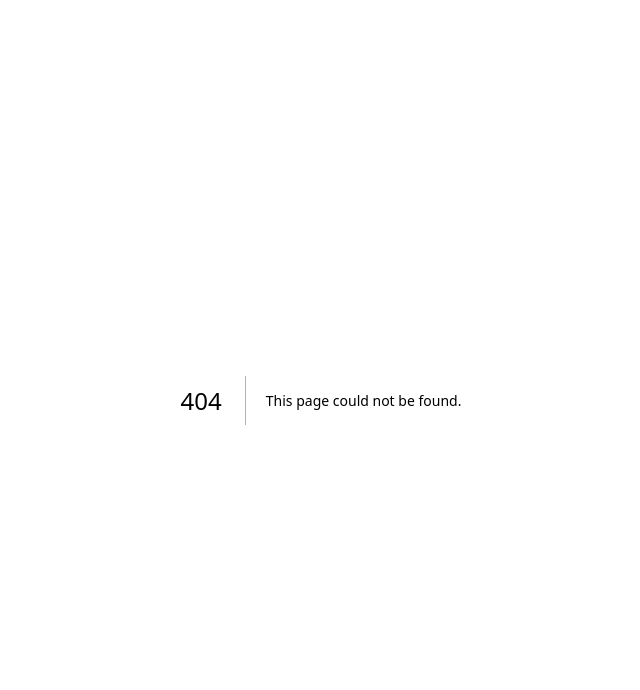
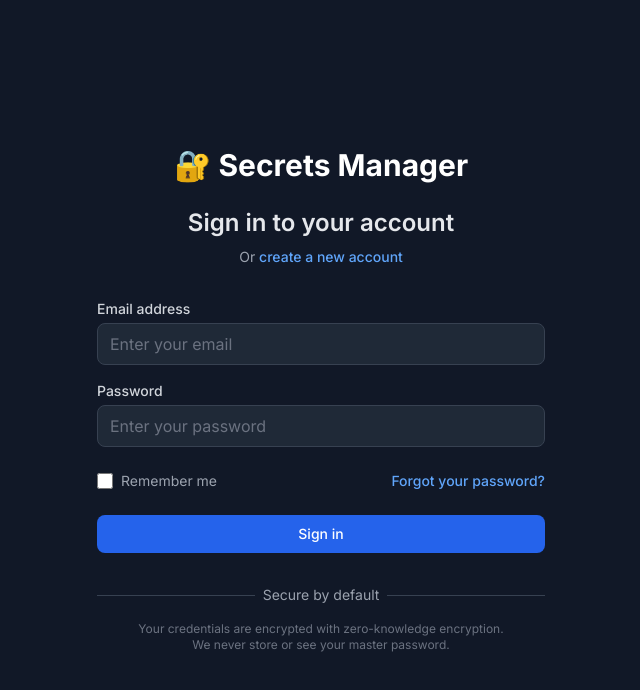
Before and after one commit to agungtrisutaji/secrete-manager, a Next.js app in the folder frontend/: page /login in a window 1280 px wide. Before the commit this address had no page. Shown: the top 690 px of the page, without its empty margins (319-959 px from the left). Built offline with nearby package versions, Linux system fonts and the light colour scheme.

Commit message:
feat: implement login page

```diff
--- /dev/null
+++ b/frontend/src/app/login/page.tsx
@@ -0,0 +1,171 @@
+'use client';
+
+import { useState } from 'react';
+import Link from 'next/link';
+import { useRouter } from 'next/navigation';
+
+export default function LoginPage() {
+  const router = useRouter();
+  const [email, setEmail] = useState('');
+  const [password, setPassword] = useState('');
+  const [error, setError] = useState('');
+  const [isLoading, setIsLoading] = useState(false);
+
+  const handleSubmit = async (e: React.FormEvent) => {
+    e.preventDefault();
+    setError('');
+    setIsLoading(true);
+
+    try {
+      const response = await fetch(`${process.env.NEXT_PUBLIC_API_URL || 'http://localhost:8000/api/v1'}/auth/login`, {
+        method: 'POST',
+        headers: {
+          'Content-Type': 'application/json',
+        },
+        body: JSON.stringify({ email, password }),
+      });
+
+      const data = await response.json();
+
+      if (!response.ok) {
+        throw new Error(data.detail || 'Login failed');
+      }
+
+      // Store tokens
+      localStorage.setItem('access_token', data.access_token);
+      localStorage.setItem('refresh_token', data.refresh_token);
+
+      // Check if MFA is required
+      if (data.mfa_required) {
+        router.push('/mfa-verify');
+      } else {
+        router.push('/dashboard');
+      }
+    } catch (err) {
+      setError(err instanceof Error ? err.message : 'Login failed');
+    } finally {
+      setIsLoading(false);
+    }
+  };
+
+  return (
+    <div className="min-h-screen flex items-center justify-center bg-gray-900 py-12 px-4 sm:px-6 lg:px-8">
+      <div className="max-w-md w-full space-y-8">
+        <div>
+          <h1 className="text-center text-3xl font-bold text-white">
+            🔐 Secrets Manager
+          </h1>
+          <h2 className="mt-6 text-center text-2xl font-semibold text-gray-200">
+            Sign in to your account
+          </h2>
+          <p className="mt-2 text-center text-sm text-gray-400">
+            Or{' '}
+            <Link href="/register" className="font-medium text-blue-400 hover:text-blue-300">
+              create a new account
+            </Link>
+          </p>
+        </div>
+
+        <form className="mt-8 space-y-6" onSubmit={handleSubmit}>
+          {error && (
+            <div className="bg-red-900/50 border border-red-500 text-red-200 px-4 py-3 rounded-lg">
+              {error}
+            </div>
+          )}
+
+          <div className="space-y-4">
+            <div>
+              <label htmlFor="email" className="block text-sm font-medium text-gray-300">
+                Email address
+              </label>
+              <input
+                id="email"
+                name="email"
+                type="email"
+                autoComplete="email"
+                required
+                value={email}
+                onChange={(e) => setEmail(e.target.value)}
+                className="mt-1 block w-full px-3 py-2 bg-gray-800 border border-gray-700 rounded-lg text-white placeholder-gray-500 focus:outline-none focus:ring-2 focus:ring-blue-500 focus:border-transparent"
+                placeholder="Enter your email"
+              />
+            </div>
+
+            <div>
+              <label htmlFor="password" className="block text-sm font-medium text-gray-300">
+                Password
+              </label>
+              <input
+                id="password"
+                name="password"
+                type="password"
+                autoComplete="current-password"
+                required
+                value={password}
+                onChange={(e) => setPassword(e.target.value)}
+                className="mt-1 block w-full px-3 py-2 bg-gray-800 border border-gray-700 rounded-lg text-white placeholder-gray-500 focus:outline-none focus:ring-2 focus:ring-blue-500 focus:border-transparent"
+                placeholder="Enter your password"
+              />
+            </div>
+          </div>
+
+          <div className="flex items-center justify-between">
+            <div className="flex items-center">
+              <input
+                id="remember-me"
+                name="remember-me"
+                type="checkbox"
+                className="h-4 w-4 bg-gray-800 border-gray-700 rounded text-blue-500 focus:ring-blue-500"
+              />
+              <label htmlFor="remember-me" className="ml-2 block text-sm text-gray-400">
+                Remember me
+              </label>
+            </div>
+
+            <div className="text-sm">
+              <a href="#" className="font-medium text-blue-400 hover:text-blue-300">
+                Forgot your password?
+              </a>
+            </div>
+          </div>
+
+          <div>
+            <button
+              type="submit"
+              disabled={isLoading}
+              className="group relative w-full flex justify-center py-2 px-4 border border-transparent text-sm font-medium rounded-lg text-white bg-blue-600 hover:bg-blue-700 focus:outline-none focus:ring-2 focus:ring-offset-2 focus:ring-blue-500 disabled:opacity-50 disabled:cursor-not-allowed transition-colors"
+            >
+              {isLoading ? (
+                <span className="flex items-center">
+                  <svg className="animate-spin -ml-1 mr-3 h-5 w-5 text-white" xmlns="http://www.w3.org/2000/svg" fill="none" viewBox="0 0 24 24">
+                    <circle className="opacity-25" cx="12" cy="12" r="10" stroke="currentColor" strokeWidth="4"></circle>
+                    <path className="opacity-75" fill="currentColor" d="M4 12a8 8 0 018-8V0C5.373 0 0 5.373 0 12h4zm2 5.291A7.962 7.962 0 014 12H0c0 3.042 1.135 5.824 3 7.938l3-2.647z"></path>
+                  </svg>
+                  Signing in...
+                </span>
+              ) : (
+                'Sign in'
+              )}
+            </button>
+          </div>
+        </form>
+
+        <div className="mt-6">
+          <div className="relative">
+            <div className="absolute inset-0 flex items-center">
+              <div className="w-full border-t border-gray-700"></div>
+            </div>
+            <div className="relative flex justify-center text-sm">
+              <span className="px-2 bg-gray-900 text-gray-400">Secure by default</span>
+            </div>
+          </div>
+          <p className="mt-4 text-center text-xs text-gray-500">
+            Your credentials are encrypted with zero-knowledge encryption.
+            <br />
+            We never store or see your master password.
+          </p>
+        </div>
+      </div>
+    </div>
+  );
+}
```
